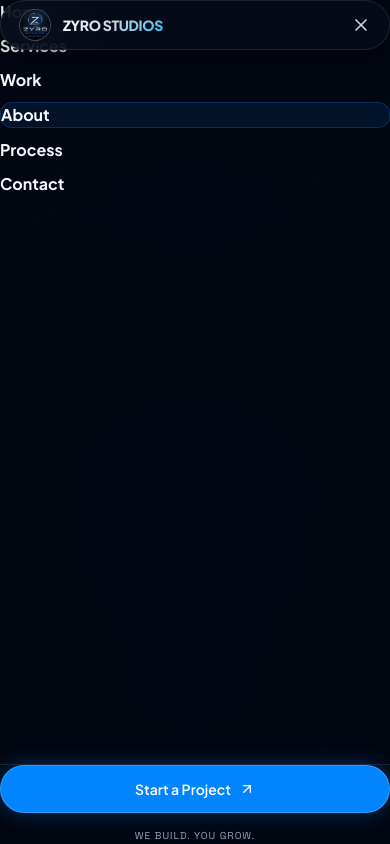
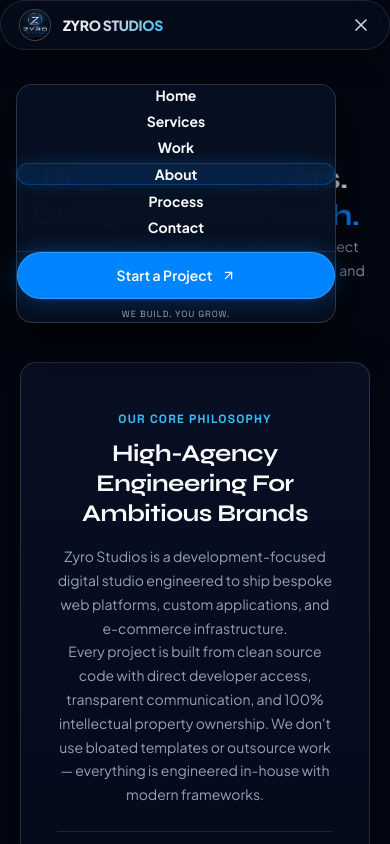
Before and after one commit to muhd-sinan-m/zyro-studios, a Next.js app: page /about in a window 390 px wide. Both pictures are taken after a click on the button "Open menu". Shown: the top 844 px of the page. Built offline with nearby package versions, Linux system fonts and the light colour scheme.

Commit message:
fix(mobile): center-align mobile menu in compact floating pill card and implement native window scroll listener for smooth mobile canvas 3D animation

```diff
--- a/components/hero/ScrollHero.tsx
+++ b/components/hero/ScrollHero.tsx
@@ -68,7 +68,7 @@ export function ScrollHero() {
   const lastDrawnFrameRef = useRef(-1);
   const rafIdRef = useRef<number | null>(null);
 
-  // Draw frame to canvas with full viewport aspect-ratio cover (no empty backgrounds)
+  // Draw frame to canvas with full viewport cover scaling
   const drawFrame = useCallback((frameIndex: number) => {
     const canvas = canvasRef.current;
     if (!canvas) return;
@@ -112,7 +112,7 @@ export function ScrollHero() {
     let offsetX = 0;
     let offsetY = 0;
 
-    // Aspect ratio cover fill for desktop & mobile — no empty gaps or background spaces
+    // Cover fill for both desktop & mobile viewport
     if (canvasAspect > imgAspect) {
       drawW = w;
       drawH = w / imgAspect;
@@ -128,17 +128,27 @@ export function ScrollHero() {
     lastDrawnFrameRef.current = frameIndex;
   }, []);
 
-  // Resize handler
+  // Resize handler with mobile address-bar collapse protection
   const handleResize = useCallback(() => {
     const canvas = canvasRef.current;
     if (!canvas) return;
     const dpr = Math.min(window.devicePixelRatio || 1, 2);
     const rect = canvas.getBoundingClientRect();
-    canvas.width = rect.width * dpr;
-    canvas.height = rect.height * dpr;
-    if (lastDrawnFrameRef.current >= 0) {
-      drawFrame(lastDrawnFrameRef.current);
+    const newW = Math.round(rect.width * dpr);
+    const newH = Math.round(rect.height * dpr);
+
+    // Don't re-allocate canvas size if height change is just mobile browser address bar collapse
+    if (canvas.width !== newW || Math.abs(canvas.height - newH) > 80) {
+      canvas.width = newW;
+      canvas.height = newH;
     }
+
+    lastDrawnFrameRef.current = -1;
+    const currentFrame = Math.min(
+      TOTAL_FRAMES - 1,
+      Math.max(0, Math.floor(currentProgressRef.current * (TOTAL_FRAMES - 1)))
+    );
+    drawFrame(currentFrame);
   }, [drawFrame]);
 
   // Preload and GPU-decode all 240 frames
@@ -185,7 +195,26 @@ export function ScrollHero() {
     };
   }, [drawFrame, handleResize]);
 
-  // Smooth LERP animation loop (same desktop & mobile responsiveness)
+  // Direct passive window scroll tracking (guarantees continuous mobile scroll updates)
+  useEffect(() => {
+    const handleNativeScroll = () => {
+      const container = containerRef.current;
+      if (!container) return;
+      const rect = container.getBoundingClientRect();
+      const totalScrollable = rect.height - window.innerHeight;
+      if (totalScrollable > 0) {
+        const currentScroll = -rect.top;
+        const progress = Math.min(1, Math.max(0, currentScroll / totalScrollable));
+        targetProgressRef.current = progress;
+      }
+    };
+
+    window.addEventListener("scroll", handleNativeScroll, { passive: true });
+    handleNativeScroll();
+    return () => window.removeEventListener("scroll", handleNativeScroll);
+  }, []);
+
+  // Smooth LERP animation loop
   useEffect(() => {
     const updateTarget = (progress: number) => {
       targetProgressRef.current = progress;
@@ -199,7 +228,7 @@ export function ScrollHero() {
       const diff = target - current;
 
       if (Math.abs(diff) > 0.0001) {
-        currentProgressRef.current += diff * 0.12;
+        currentProgressRef.current += diff * 0.15;
       } else {
         currentProgressRef.current = target;
       }
--- a/components/navigation/Navbar.tsx
+++ b/components/navigation/Navbar.tsx
@@ -15,11 +15,6 @@ export function Navbar() {
   useEffect(() => {
     setIsOpen(false);
   }, [pathname]);
-
-  useEffect(() => {
-    document.body.style.overflow = isOpen ? "hidden" : "";
-    return () => { document.body.style.overflow = ""; };
-  }, [isOpen]);
 
   return (
     <>
@@ -80,52 +75,46 @@ export function Navbar() {
         </div>
       </header>
 
-      {/* Mobile Navigation Drawer */}
+      {/* Mobile Navigation Dropdown (Compact Floating Pill Card - Center Aligned & Fits Content) */}
       <AnimatePresence>
         {isOpen && (
           <motion.div
-            initial={{ opacity: 0, y: -10 }}
-            animate={{ opacity: 1, y: 0 }}
-            exit={{ opacity: 0, y: -10 }}
-            transition={{ duration: 0.22, ease: "easeOut" }}
-            className="fixed inset-0 z-40 md:hidden bg-[#030712]/98 backdrop-blur-3xl flex flex-col justify-between p-6 pt-24 pb-8 h-[100dvh] overflow-y-auto"
+            initial={{ opacity: 0, y: -12, scale: 0.95 }}
+            animate={{ opacity: 1, y: 0, scale: 1 }}
+            exit={{ opacity: 0, y: -12, scale: 0.95 }}
+            transition={{ duration: 0.2, ease: "easeOut" }}
+            className="fixed top-[84px] left-4 right-4 max-w-xs mx-auto z-40 md:hidden bg-[#071022]/95 border border-white/15 backdrop-blur-2xl rounded-2xl p-5 shadow-[0_20px_50px_rgba(0,0,0,0.85)] flex flex-col items-center text-center gap-3.5"
           >
-            <nav className="flex flex-col gap-2.5">
-              {navLinks.map((link, i) => {
+            <nav className="w-full flex flex-col items-center gap-1.5">
+              {navLinks.map((link) => {
                 const isActive = pathname === link.href;
                 return (
-                  <motion.div
+                  <Link
                     key={link.href}
-                    initial={{ opacity: 0, x: -15 }}
-                    animate={{ opacity: 1, x: 0 }}
-                    transition={{ delay: i * 0.04 }}
-                  >
-                    <Link
                     href={link.href}
                     onClick={() => setIsOpen(false)}
-                      className={`block py-3.5 px-4 rounded-xl text-base font-display font-bold transition-all ${
+                    className={`w-full py-2.5 px-4 rounded-xl text-sm font-display font-bold text-center transition-all ${
                       isActive
-                          ? "text-[#38bdf8] bg-[#0084ff]/10 border border-[#0084ff]/25"
-                          : "text-slate-300 hover:text-white hover:bg-white/5"
+                        ? "text-[#38bdf8] bg-[#0084ff]/15 border border-[#0084ff]/30 shadow-[0_0_15px_rgba(0,132,255,0.2)]"
+                        : "text-slate-200 hover:text-white hover:bg-white/5"
                     }`}
                   >
                     {link.label}
                   </Link>
-                  </motion.div>
                 );
               })}
             </nav>
 
-            <div className="pt-6 border-t border-white/10 flex flex-col gap-3.5">
+            <div className="w-full pt-3 border-t border-white/10 flex flex-col items-center gap-2">
               <Link
                 href="/contact"
                 onClick={() => setIsOpen(false)}
-                className="btn-primary w-full py-3.5 text-center justify-center text-sm font-bold rounded-xl shadow-[0_0_25px_rgba(0,132,255,0.4)]"
+                className="btn-primary w-full py-3 text-center justify-center text-xs font-bold rounded-xl shadow-[0_0_20px_rgba(0,132,255,0.4)]"
               >
                 <span>Start a Project</span>
-                <ArrowUpRight size={16} />
+                <ArrowUpRight size={15} />
               </Link>
-              <p className="text-center font-mono text-[10px] text-slate-500 uppercase tracking-widest">
+              <p className="font-mono text-[9px] text-slate-500 uppercase tracking-widest text-center mt-1">
                 WE BUILD. YOU GROW.
               </p>
             </div>
```
Lines whose indentation alone changed are shown as unchanged.
